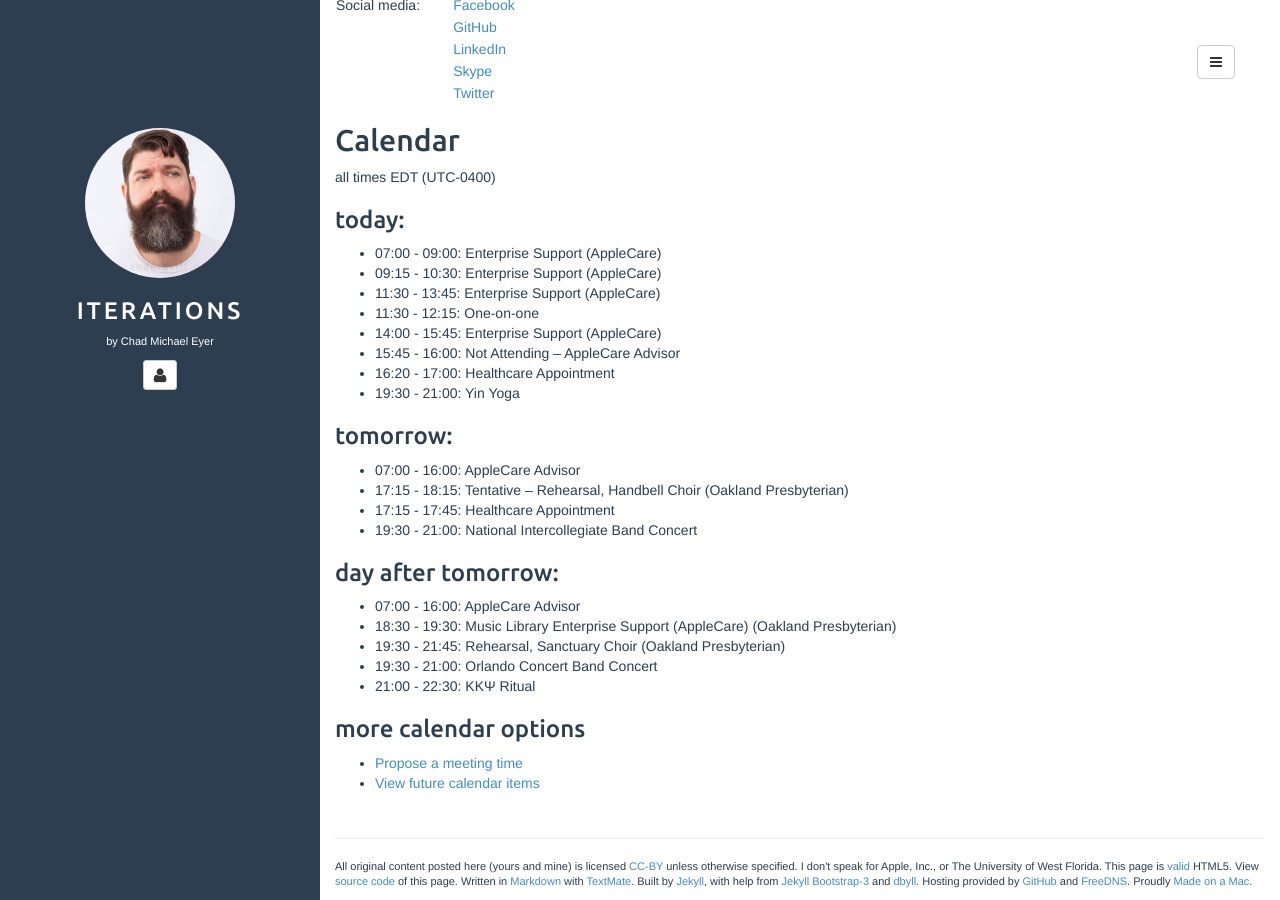
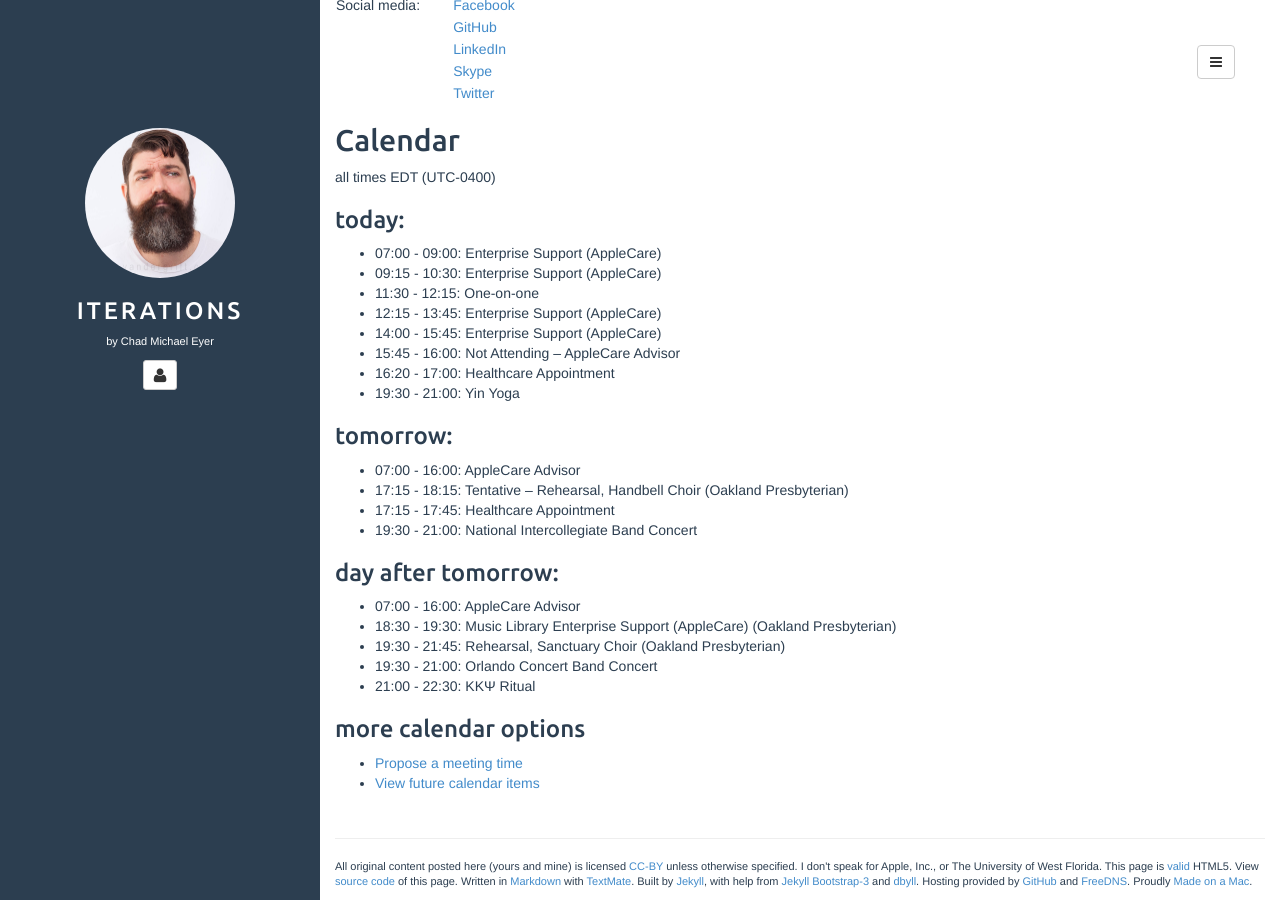
Before and after one commit to chadmichaeleyer/chadmichaeleyer.github.io, a Jekyll site: the page built from about.md, in a window 1280 px wide and 900 px high, scrolled down 1310 px. Built offline with Jekyll 4.4.1, drawn with Linux system fonts in a browser that asks for light colours.

Commit message:
calendar update

```diff
--- a/calendar-year.markdown
+++ b/calendar-year.markdown
@@ -4,8 +4,8 @@ all times EDT (UTC-0400)
 
 * 07:00 - 09:00: Enterprise Support (AppleCare)
 * 09:15 - 10:30: Enterprise Support (AppleCare)
-* 11:30 - 13:45: Enterprise Support (AppleCare)
 * 11:30 - 12:15: One-on-one
+* 12:15 - 13:45: Enterprise Support (AppleCare)
 * 14:00 - 15:45: Enterprise Support (AppleCare)
 * 15:45 - 16:00: Not Attending – AppleCare Advisor
 * 16:20 - 17:00: Healthcare Appointment
--- a/calendar.markdown
+++ b/calendar.markdown
@@ -4,8 +4,8 @@ all times EDT (UTC-0400)
 
 * 07:00 - 09:00: Enterprise Support (AppleCare)
 * 09:15 - 10:30: Enterprise Support (AppleCare)
-* 11:30 - 13:45: Enterprise Support (AppleCare)
 * 11:30 - 12:15: One-on-one
+* 12:15 - 13:45: Enterprise Support (AppleCare)
 * 14:00 - 15:45: Enterprise Support (AppleCare)
 * 15:45 - 16:00: Not Attending – AppleCare Advisor
 * 16:20 - 17:00: Healthcare Appointment
```
